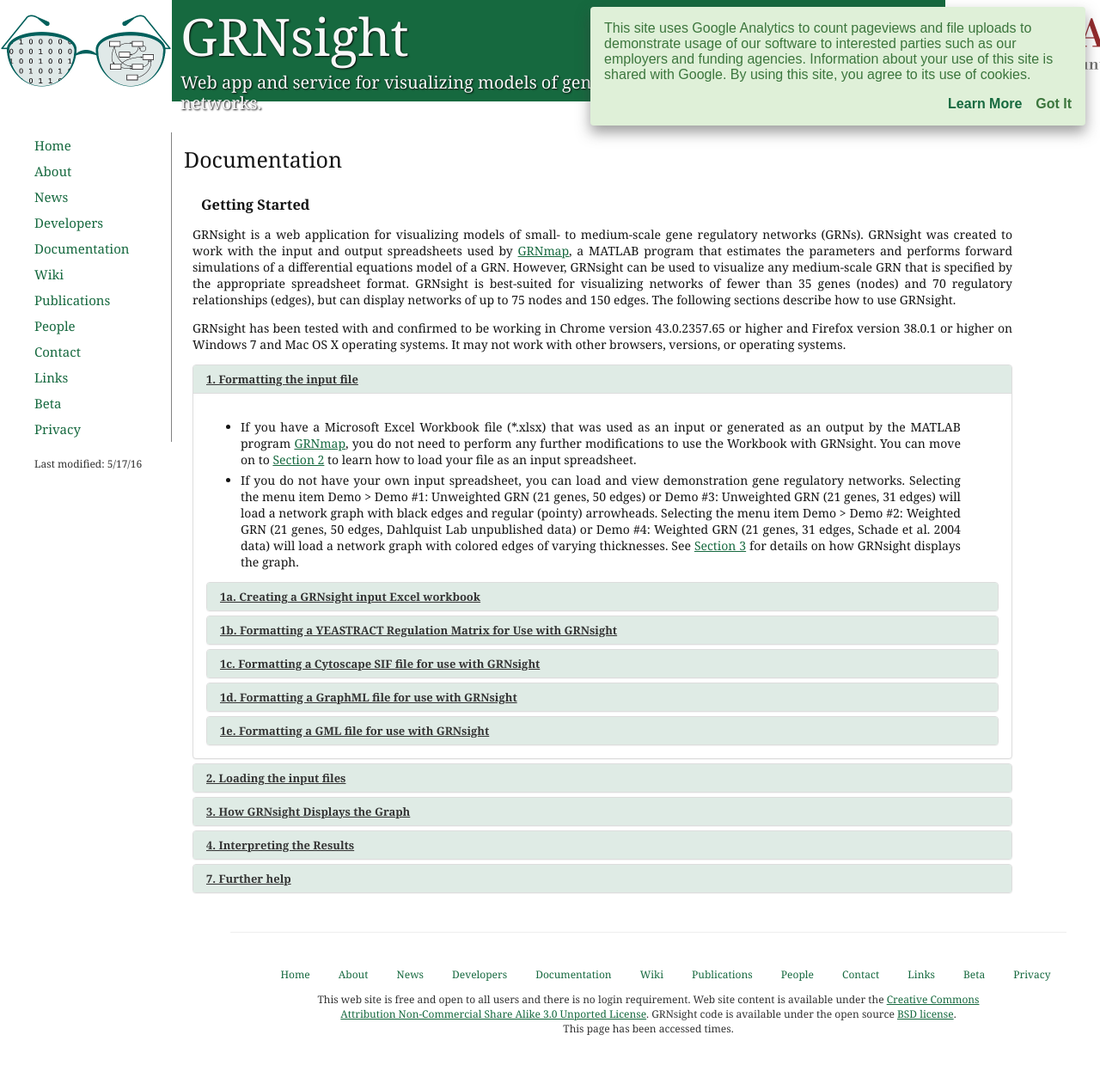
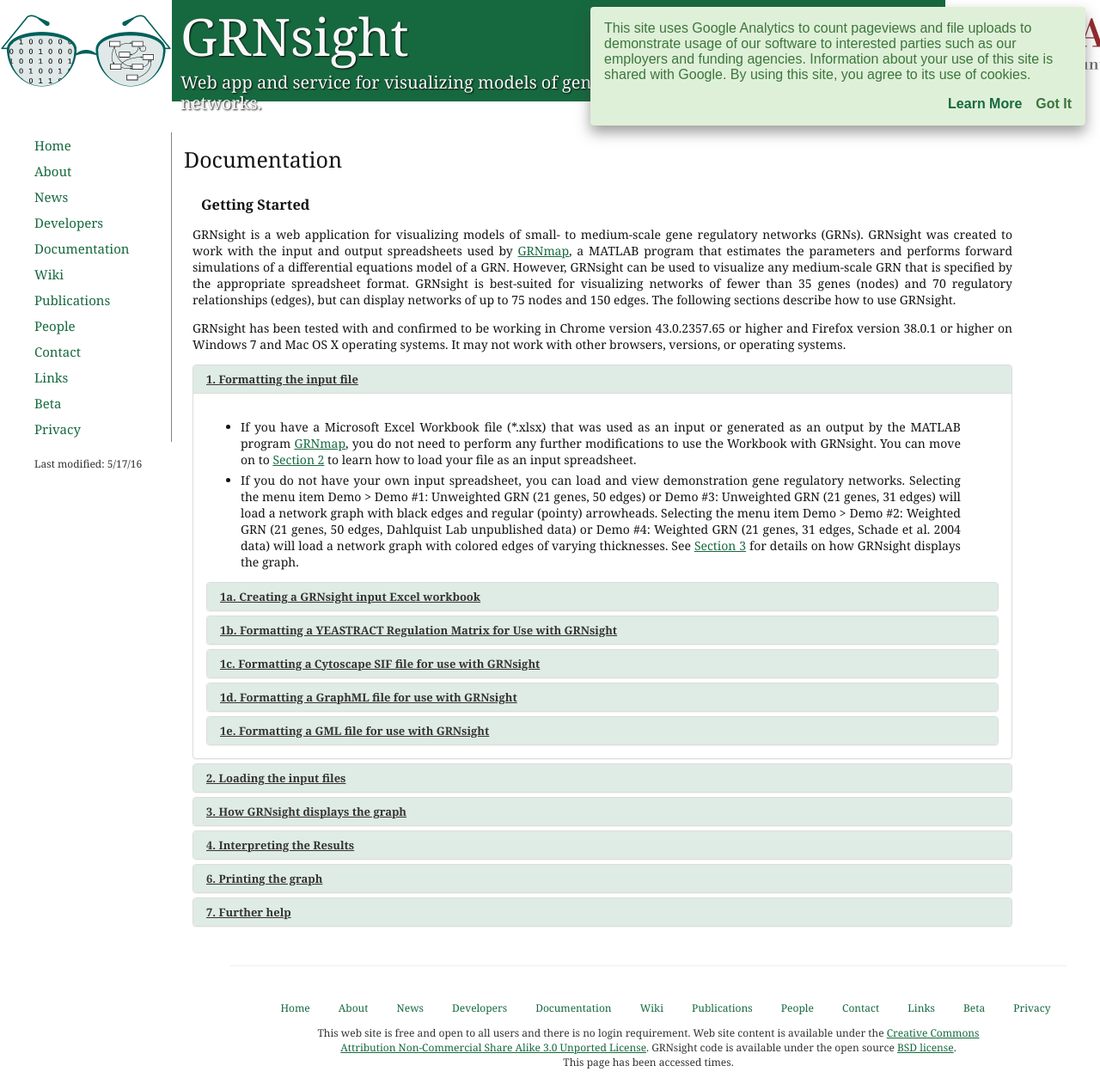
Before and after one commit to dondi/GRNsight, a Jekyll site: the page built from documentation.html, in a window 1280 px wide. Shown: the whole page at 86% size. Built offline with Jekyll 4.4.1, drawn with Linux system fonts in a browser that asks for light colours; nearby versions of some CDN libraries; before the commit the page ends 1222 px from its top, so only the background shows below that; some of the changed lines change nothing that is shown.

Commit message:
Indentation pass plus move printing section.

```diff
--- a/documentation.html
+++ b/documentation.html
@@ -5,14 +5,17 @@
 description: Learn how to format and upload files to GRNsight, a web application for visualizing small- to medium-scale gene regulatory networks.
 ---
           <p id="pageTitle">Documentation</p>
+
           <div id="pageContent">
             <h3>Getting Started</h3>
+
             <p>
               GRNsight is a web application for visualizing models of small- to medium-scale gene regulatory networks (GRNs). GRNsight was created to work with the input and output spreadsheets used by <a href="http://kdahlquist.github.io/GRNmap/index.html" target="blank">GRNmap</a>, a MATLAB program that estimates the parameters and performs forward simulations of a differential equations model of a GRN.  However, GRNsight can be used to visualize any medium-scale GRN that is specified by the appropriate spreadsheet format.  GRNsight is best-suited for visualizing networks of fewer than 35 genes (nodes) and 70 regulatory relationships (edges), but can display networks of up to 75 nodes and 150 edges. The following sections describe how to use GRNsight.
             </p>
             <p>
               GRNsight has been tested with and confirmed to be working in Chrome version 43.0.2357.65 or higher and Firefox version 38.0.1 or higher on Windows 7 and Mac OS X operating systems. It may not work with other browsers, versions, or operating systems.
             </p>
+
             <div class="panel-group">
               <div class="panel panel-default">
                 <div class="panel-heading">
@@ -21,7 +24,7 @@
                       1. Formatting the input file
                     </a>
                   </h5>
-                        </div> <!--panel-heading-->
+                </div>
 
                 <div id="section1Content" class="panel-collapse collapse in">
                   <div class="panel-body">
@@ -105,7 +108,8 @@
                             1b. Formatting a YEASTRACT Regulation Matrix for Use with GRNsight
                           </a>
                         </h4>
-                                  </div> <!--panel-heading-->
+                      </div>
+
                       <div id="yeastract_instructions" class="panel-collapse collapse">
                         <div class="panel-body">
                           This section has instructions for formatting a gene regulation matrix downloaded from <a href="http://www.yeastract.com">YEASTRACT</a> for use with GRNsight.
@@ -280,14 +284,16 @@
                 <div class="panel-heading">
                   <h4 id="section3" class="panel-title">
                     <a data-toggle="collapse" href="#section3Content">
-                                    3. How GRNsight Displays the Graph
+                      3. How GRNsight displays the graph
                     </a>
                   </h4>
-                        </div> <!--panel-heading-->
+                </div>
+
                 <div id="section3Content" class="panel-collapse collapse">
                   <div class="panel-body">
                     <ul>
-                                    <li>GRNsight graphs are generated through D3.js, a JavaScript data visualization library.  We have modified the default implementation of D3 to include the following features:
+                      <li>
+                        GRNsight graphs are generated through D3.js, a JavaScript data visualization library.  We have modified the default implementation of D3 to include the following features:
                       </li>
                                   <ul>
                                       <li>
@@ -373,13 +379,11 @@
                                       </li>
                                   </ul>
                               </li>
-                                    <li>
-                                        To print a graph, select the menu item File > Print. Mac users can utilize the native print to PDF function available from their operating system to print the graph to a PDF file. Windows users will need to have the full version of Adobe Acrobat (or other "print to PDF" utility) to print graphs to a PDF file. The Print menu item is disabled until a gene regulatory network graph is loaded. There is a known bug when GRNsight is used with Firefox browsers where the side of the graph gets cut off. This is an issue with Firefox that we cannot solve at this time. There are two workarounds. First, in Firefox, go to the menu item File > Page Setup and check the box Shrink to fit Page Width. Second, you can use the Chrome browser to print to PDF.
-                                    </li>
                           </ul>
-                            </div> <!--panel-body-->
-                        </div> <!--panel-collapse collapse-->
-                    </div> <!--panel panel-default-->
+                  </div>
+                </div>
+              </div>
+
               <div class="panel panel-default">
                   <div class="panel-heading">
                       <h4 id="section4" class="panel-title">
@@ -449,6 +453,21 @@
               <div class="panel panel-default">
                 <div class="panel-heading">
                   <h4 class="panel-title">
+                    <a href="#printing" data-toggle="collapse">
+                      6. Printing the graph
+                    </a>
+                  </h4>
+                </div>
+                <div id="printing" class="panel-collapse collapse">
+                  <div class="panel-body">
+                    To print a graph, select the menu item File > Print. Mac users can utilize the native print to PDF function available from their operating system to print the graph to a PDF file. Windows users will need to have the full version of Adobe Acrobat (or other "print to PDF" utility) to print graphs to a PDF file. The Print menu item is disabled until a gene regulatory network graph is loaded. There is a known bug when GRNsight is used with Firefox browsers where the side of the graph gets cut off. This is an issue with Firefox that we cannot solve at this time. There are two workarounds. First, in Firefox, go to the menu item File > Page Setup and check the box Shrink to fit Page Width. Second, you can use the Chrome browser to print to PDF.
+                  </div>
+                </div>
+              </div>
+
+              <div class="panel panel-default">
+                <div class="panel-heading">
+                  <h4 class="panel-title">
                     <a href="#further_help" data-toggle="collapse">
                       7. Further help
                     </a>
```
Lines whose indentation alone changed are shown as unchanged.
